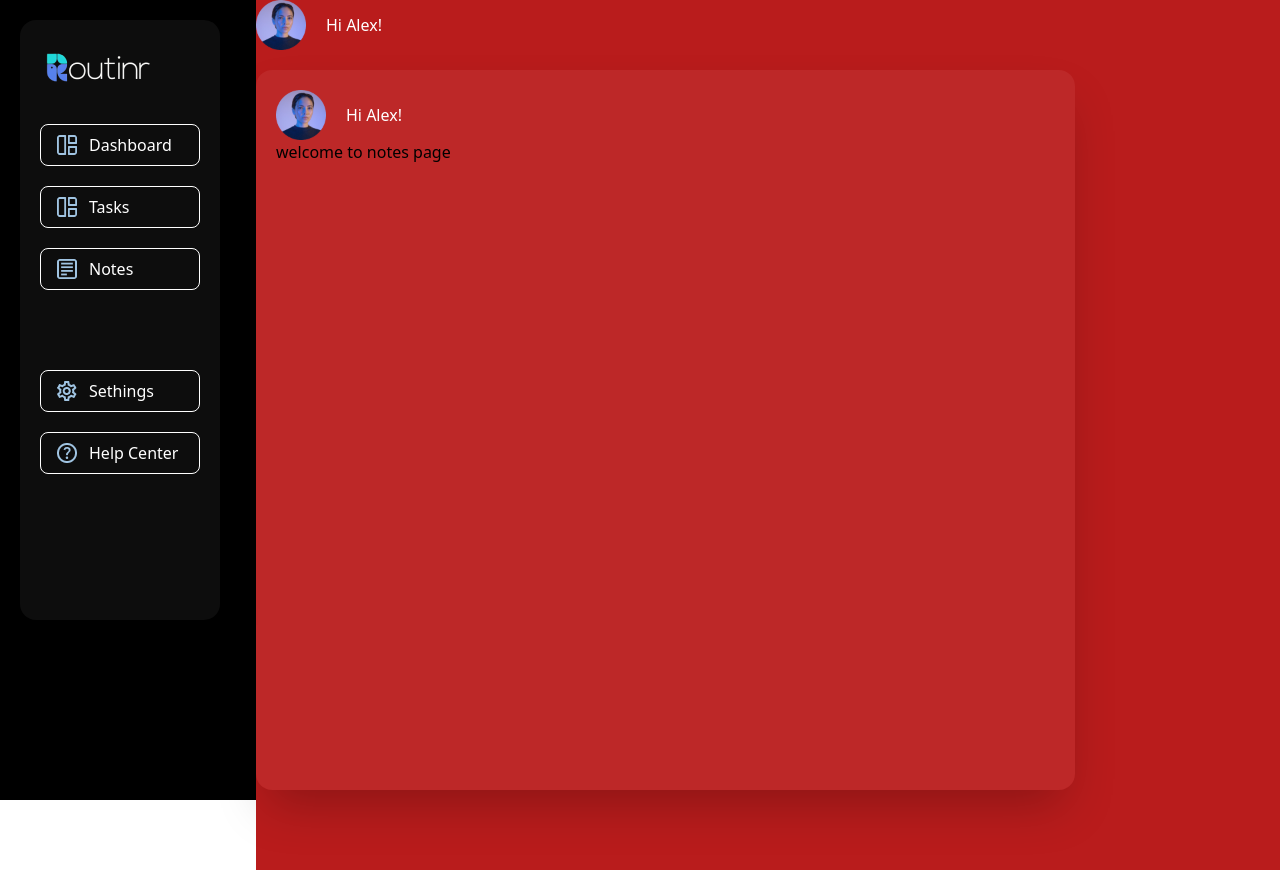
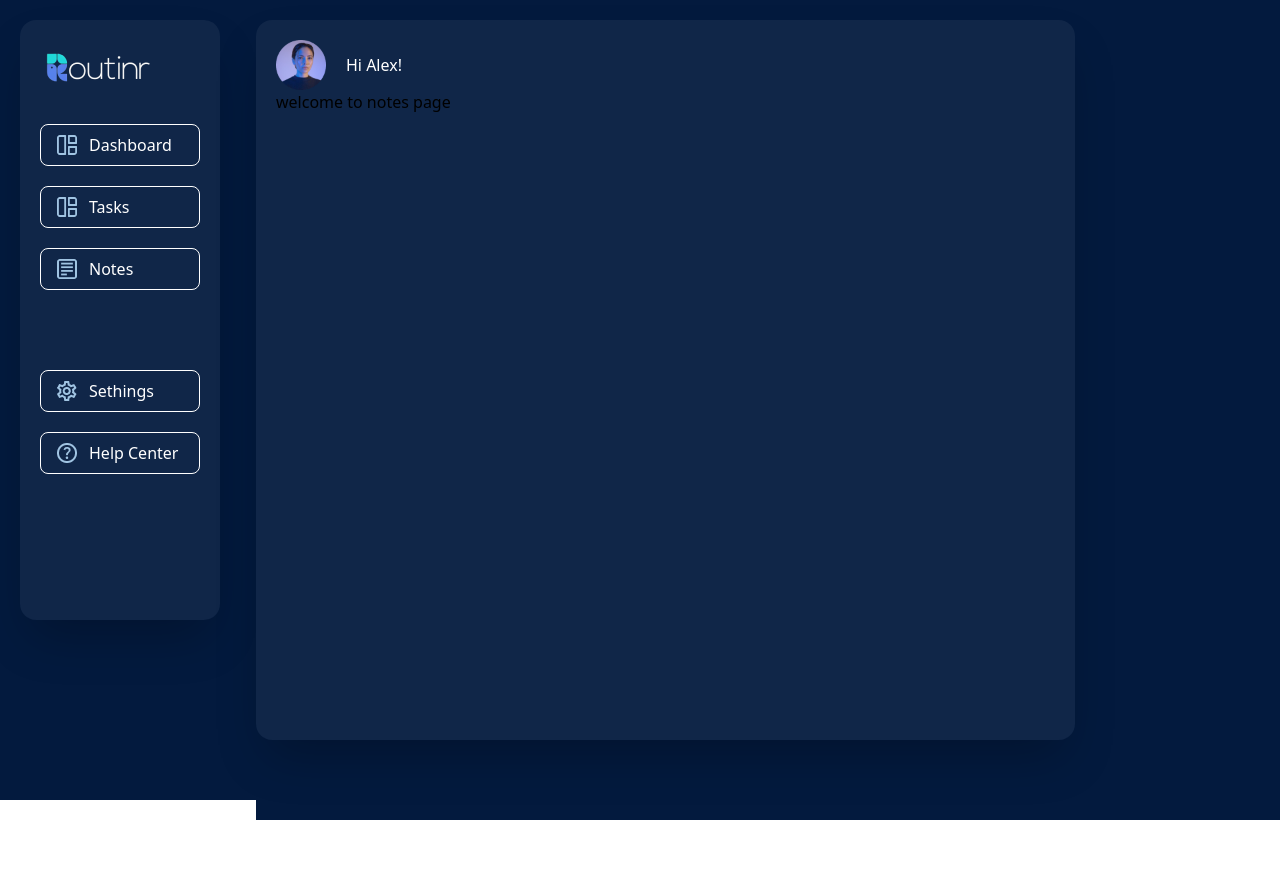
Before and after one commit to Routinr/routinr-frontend, a React (Vite) app in the folder routinr/: page /notes in a window 1280 px wide. After the commit the page ends 800 px from the top, so only its background shows below. Built offline with nearby package versions, Linux system fonts and the light colour scheme.

Commit message:
adjust the dashboard width and bg

```diff
--- a/routinr/src/views/layout/DashboardLayout.jsx
+++ b/routinr/src/views/layout/DashboardLayout.jsx
@@ -1,15 +1,13 @@
 import React from "react";
-import Topbar from "../components/Topbar";
 import Sidebar from "../components/Sidebar";
 const DashboardLayout = ({children }) => {
   return (
     <div>
-      <div className="w-[20%] h-screen fixed left-0 bg-black">
+      <div className="w-[20%] h-screen fixed left-0 bg-[#031A3E]">
         <Sidebar />
       </div>
-      <div className="w-[80%] ml-[20%] bg-red-700">
-        <Topbar />
-        <div className="h-[100vh]">{children}</div>
+      <div className="w-[80%] fixed ml-[20%] bg-[#031A3E] ">
+        <div className="h-screen">{children}</div>
       </div>
     </div>
   );
```
